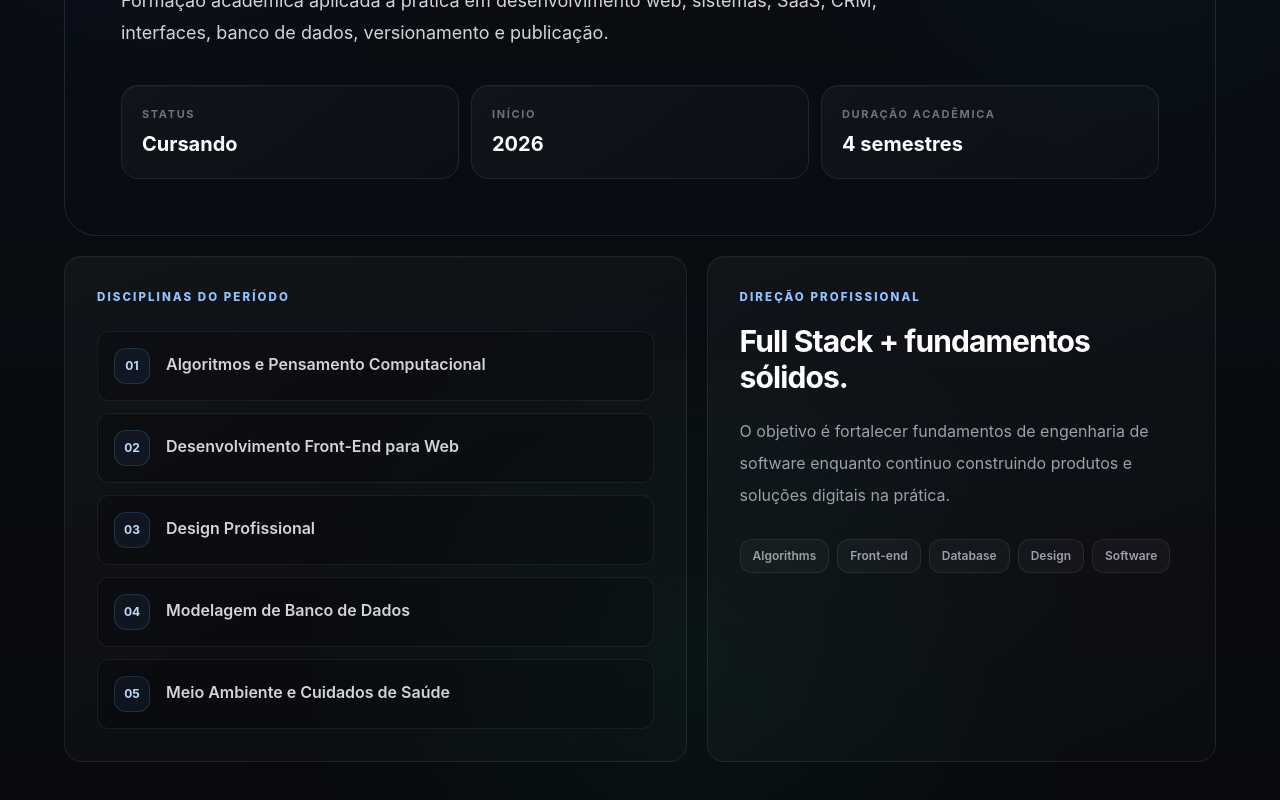
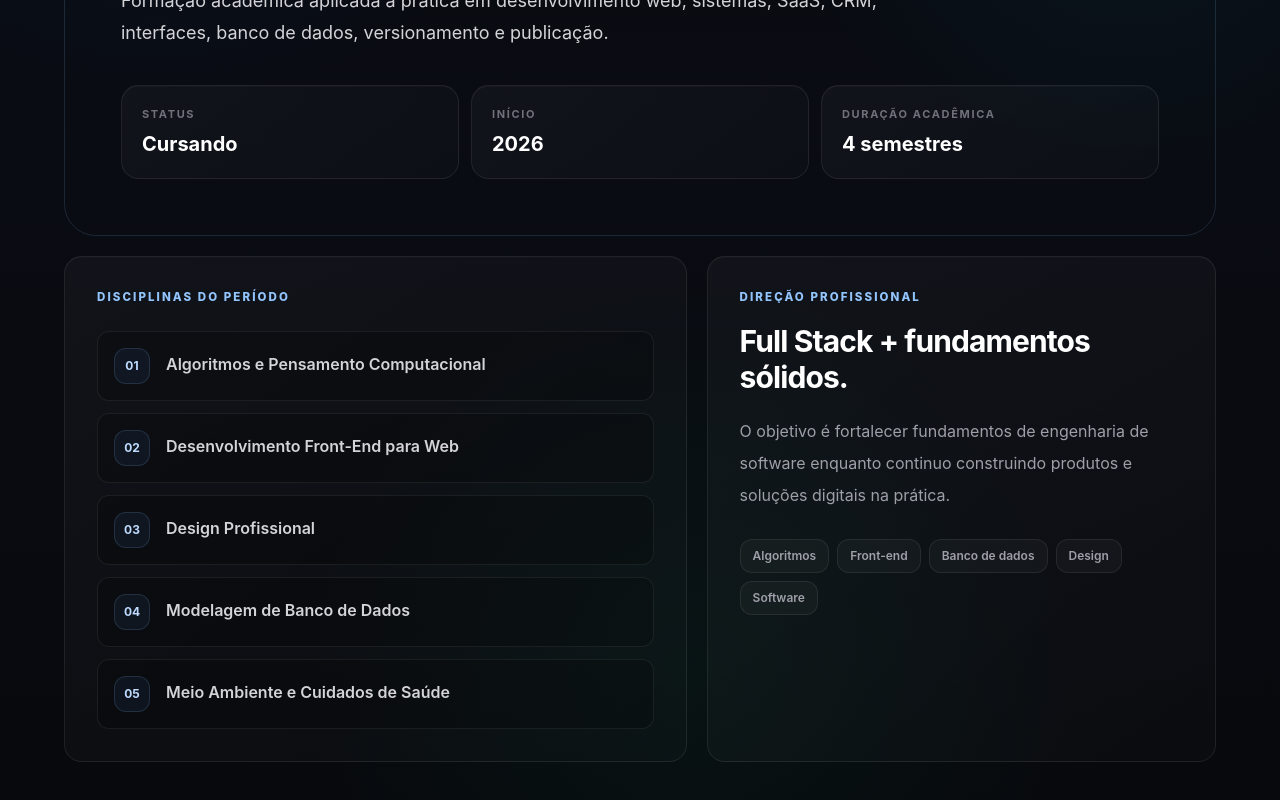
Before and after one commit to lucasnassuato2025-cloud/portfolio-lucas, a Next.js app: page /formacao in a window 1280 px wide. Shown: the part 433-1233 px from the top of the page. Built offline with nearby package versions, Linux system fonts and the light colour scheme.

Commit message:
fix: polish localized education navigation

```diff
--- a/app/_components/education-page.tsx
+++ b/app/_components/education-page.tsx
@@ -6,6 +6,12 @@ const directionHeadlines: Record<Locale, string> = {
   pt: 'Full Stack + fundamentos sólidos.',
   en: 'Full Stack + solid foundations.',
   es: 'Full Stack + fundamentos sólidos.',
+}
+
+const educationTags: Record<Locale, string[]> = {
+  pt: ['Algoritmos', 'Front-end', 'Banco de dados', 'Design', 'Software'],
+  en: ['Algorithms', 'Front-end', 'Database', 'Design', 'Software'],
+  es: ['Algoritmos', 'Front-end', 'Base de datos', 'Diseño', 'Software'],
 }
 
 export function EducationPage({ locale }: { locale: Locale }) {
@@ -24,7 +30,7 @@ export function EducationPage({ locale }: { locale: Locale }) {
             <span aria-hidden="true">←</span>
             {page.back}
           </Link>
-          <LanguageSwitcher locale={locale} ariaLabel={copy.accessibility.language} />
+          <LanguageSwitcher locale={locale} ariaLabel={copy.accessibility.language} context="education" />
         </div>
 
         <section className="mt-8 overflow-hidden rounded-[2rem] border border-blue-300/15 bg-[radial-gradient(circle_at_15%_15%,rgba(37,99,235,0.2),transparent_35%),radial-gradient(circle_at_90%_80%,rgba(16,185,129,0.09),transparent_30%),#0b0f17] p-6 sm:p-10 lg:p-14">
@@ -69,7 +75,7 @@ export function EducationPage({ locale }: { locale: Locale }) {
             <h2 className="mt-4 text-2xl font-bold tracking-[-0.03em] text-white sm:text-3xl">{directionHeadlines[locale]}</h2>
             <p className="mt-5 text-base leading-8 text-zinc-400">{page.directionBody}</p>
             <div className="mt-7 flex flex-wrap gap-2">
-              {['Algorithms', 'Front-end', 'Database', 'Design', 'Software'].map((item) => (
+              {educationTags[locale].map((item) => (
                 <span key={item} className="rounded-xl border border-white/[0.08] bg-white/[0.03] px-3 py-2 text-xs font-semibold text-zinc-400">{item}</span>
               ))}
             </div>
```
